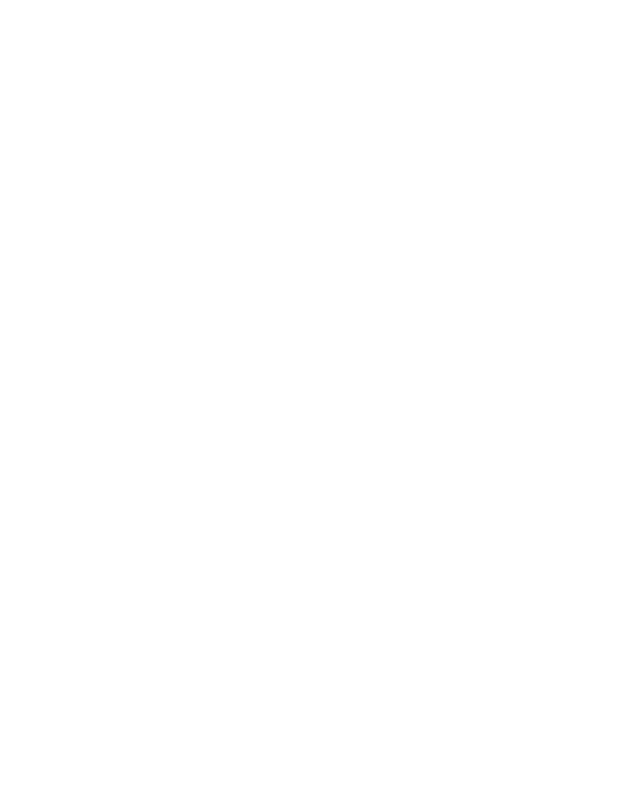
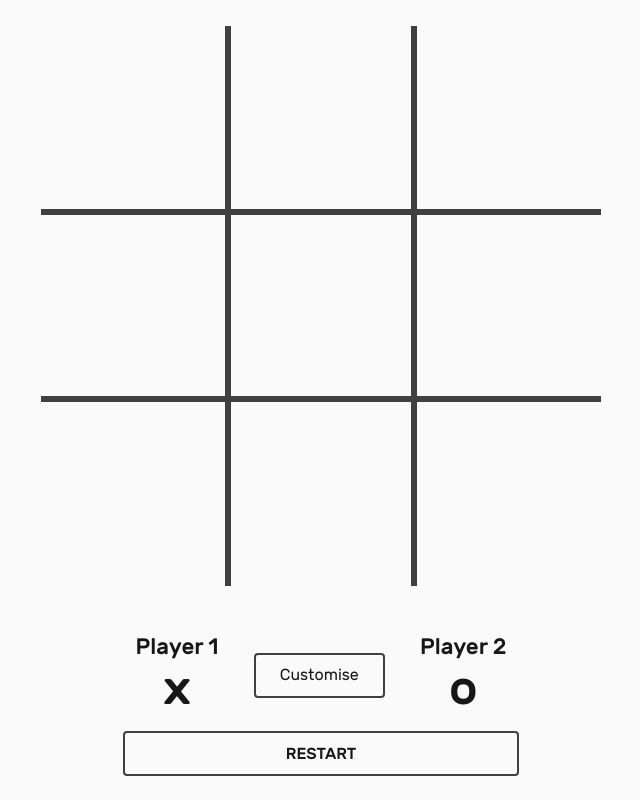
Before and after one commit to shonebinu/tic-tac-toe, a plain HTML site: page index.html in a window 1280 px wide. Shown: the whole page, without its empty margins (319-959 px from the left). Drawn offline with Linux system fonts and the light colour scheme.

Commit message:
add: implement the dom

```diff
--- a/index.html
+++ b/index.html
@@ -10,7 +10,33 @@
 </head>
 
 <body>
-
+  <main>
+    <section class="board">
+      <div></div>
+      <div></div>
+      <div></div>
+      <div></div>
+      <div></div>
+      <div></div>
+      <div></div>
+      <div></div>
+      <div></div>
+    </section>
+    <aside>
+      <div class="player1">
+        <div></div>
+        <div class="marker">x</div>
+      </div>
+      <div class="customise">
+        <button>Customise</button>
+      </div>
+      <div class="player2">
+        <div></div>
+        <div class="marker">o</div>
+      </div>
+      <button class="restart">RESTART</button>
+    </aside>
+  </main>
 </body>
 
 </html>
--- a/script.js
+++ b/script.js
@@ -26,14 +26,83 @@ const gameBoard = (function() {
   };
 })();
 
+const domController = (function() {
+  const cells = document.querySelectorAll(".board > div");
+  const restartButton = document.querySelector(".restart");
+  const playerDivs = document.querySelectorAll("[class^='player']");
+
+  const updateCell = (index, marker) => {
+    if (cells[index].textContent === "") {
+      cells[index].textContent = marker;
+    }
+  };
+
+  const resetCells = () => {
+    cells.forEach(cell => cell.textContent = "");
+  };
+
+  const highlightWin = (winPattern) => {
+    winPattern.forEach(index => {
+      cells[index].classList.add("win-cell");
+    });
+  };
+
+  const updatePlayerName = (player1, player2) => {
+    playerDivs[0].firstChild.textContent = player1.getName();
+    playerDivs[1].firstChild.textContent = player2.getName();
+  };
+
+  const bindCellListeners = (playTurn) => {
+    cells.forEach((cell, index) => {
+      cell.addEventListener("click", () => {
+        if (!gameController.isGameEnded()) {
+          const x = Math.floor(index / 3);
+          const y = index % 3;
+          updateCell(index, gameController.getCurrentPlayer().getMarker());
+          playTurn(x, y);
+        }
+      });
+    });
+  };
+
+  const bindRestart = () => {
+    restartButton.addEventListener("click", () => {
+      resetCells();
+      gameBoard.resetBoard();
+      gameController.restartGame();
+    });
+  };
+
+  const bindListeners = (playTurn) => {
+    bindCellListeners(playTurn);
+    bindRestart();
+
+    customiseButton.addEventListener("click", () => {
+      customiseDialog.showModal();
+    });
+
+    console.log("Listeners binded.");
+  };
+
+  return { bindListeners, highlightWin, updatePlayerName };
+})();
+
 const gameController = (function() {
   let currentPlayer = null;
   let gameEnded = false;
 
   const startGame = (player1, player2) => {
     currentPlayer = player1;
+    domController.updatePlayerName(player1, player2);
+    domController.bindListeners(playTurn);
     console.log(`${currentPlayer.getName()} starts the game.`);
   };
+
+  const getCurrentPlayer = () => currentPlayer;
+
+  const isGameEnded = () => gameEnded;
+
+  const restartGame = () => gameEnded = false;
 
   const switchPlayer = () => {
     currentPlayer = currentPlayer === player1 ? player2 : player1;
@@ -52,13 +121,13 @@ const gameController = (function() {
     ];
 
     const board = gameBoard.getBoard().flat();
+
     for (const pattern of winPatterns) {
       const [a, b, c] = pattern;
       if (board[a] !== "" && board[a] === board[b] && board[b] === board[c]) {
-        console.log(a, b, c, board[a], board[b], board[c]);
         gameEnded = true;
         console.log(`${currentPlayer.getName()} wins!`);
-        return true;
+        return [a, b, c];
       }
     }
   };
@@ -80,10 +149,14 @@ const gameController = (function() {
     if (gameBoard.getBoard()[x][y] === "") {
       gameBoard.setBoard(x, y, currentPlayer.getMarker());
 
-      if (checkWin() === true) {
+      winPattern = checkWin();
+      if (winPattern) {
+        domController.highlightWin(winPattern);
         console.log(`The winner of the game is ${currentPlayer.getName()}!`);
+        return;
       } else if (checkTie() === true) {
         console.log("The game end in a tie!");
+        return;
       }
 
       switchPlayer();
@@ -94,11 +167,14 @@ const gameController = (function() {
 
   return {
     startGame,
+    getCurrentPlayer,
+    isGameEnded,
+    restartGame,
     playTurn,
   };
 })();
 
-const player1 = makeUser("Shone", "x");
-const player2 = makeUser("Sera", "o");
+const player1 = makeUser("Player 1", "x");
+const player2 = makeUser("Player 2", "o");
 
 gameController.startGame(player1, player2);
--- a/styles.css
+++ b/styles.css
@@ -0,0 +1,140 @@
+@font-face {
+  font-family: 'Rubik';
+  src: url('./fonts/rubik-regular-webfont.woff2') format('woff2'),
+    url('./fonts/rubik-regular-webfont.woff') format('woff');
+  font-weight: normal;
+  font-style: normal;
+}
+
+@font-face {
+  font-family: 'Rubik';
+  src: url('./fonts/rubik-medium-webfont.woff2') format('woff2'),
+    url('./fonts/rubik-medium-webfont.woff') format('woff');
+  font-weight: 500;
+  font-style: normal;
+}
+
+@font-face {
+  font-family: 'Rubik';
+  src: url('./fonts/rubik-bold-webfont.woff2') format('woff2'),
+    url('./fonts/rubik-bold-webfont.woff') format('woff');
+  font-weight: bold;
+  font-style: normal;
+}
+
+:root {
+  --bg: #E5E5E5;
+  --sec-bg: #FAFAFA;
+  --font: #171717;
+  --sec-font: #404040;
+  --green: #86EFAC;
+  --placeholder: #A3A3A3;
+}
+
+* {
+  margin: 0;
+  padding: 0;
+  box-sizing: border-box;
+}
+
+body {
+  display: flex;
+  justify-content: center;
+  align-items: center;
+  height: 100vh;
+  font-family: "Rubik", sans-serif;
+  background: var(--sec-bg);
+  color: var(--font);
+}
+
+main {
+  display: grid;
+  grid-template-rows: auto auto;
+  gap: 3rem;
+}
+
+main section.board {
+  display: grid;
+  grid-template: 1fr 1fr 1fr / 1fr 1fr 1fr;
+  height: 70vh;
+  font-size: 8rem;
+
+  div {
+    aspect-ratio: 1;
+    border: 3px solid var(--sec-font);
+    display: flex;
+    justify-content: center;
+    align-items: center;
+    cursor: pointer;
+  }
+
+  div:nth-child(3n + 1) {
+    border-left: none;
+  }
+
+  div:nth-child(-n + 3) {
+    border-top: none;
+  }
+
+  div:nth-child(3n + 3) {
+    border-right: none;
+  }
+
+  div:nth-last-child(-n + 3) {
+    border-bottom: none;
+  }
+}
+
+
+aside {
+  display: grid;
+  grid-template: auto auto / auto auto auto;
+  font-weight: 500;
+  font-size: 1.4rem;
+  gap: 1rem;
+  justify-items: center;
+  align-items: center;
+  text-align: center;
+  width: 70%;
+  justify-self: center;
+
+  .marker {
+    font-size: 3rem;
+  }
+
+  .restart {
+    grid-column: 1 / -1;
+    font-weight: 500;
+    width: 100%;
+  }
+}
+
+button {
+  padding: .7rem 1.5rem;
+  border-radius: 2px;
+  border: 0;
+  font-size: 1rem;
+  font-family: Rubik;
+  background: var(--sec-bg);
+  color: var(--font);
+  outline: 2px solid var(--sec-font);
+
+  display: flex;
+  justify-content: center;
+  align-items: center;
+}
+
+button:hover {
+  outline: 3px solid var(--sec-font);
+  cursor: pointer;
+}
+
+button:active {
+  background: var(--sec-font);
+  color: var(--sec-bg);
+}
+
+.win-cell {
+  font-size: 130%;
+  color: var(--sec-font);
+}
```
Also changed, not shown: fonts/rubik-bold-webfont.woff (added), fonts/rubik-bold-webfont.woff2 (added), fonts/rubik-medium-webfont.woff (added), fonts/rubik-medium-webfont.woff2 (added), fonts/rubik-regular-webfont.woff (added), fonts/rubik-regular-webfont.woff2 (added).
